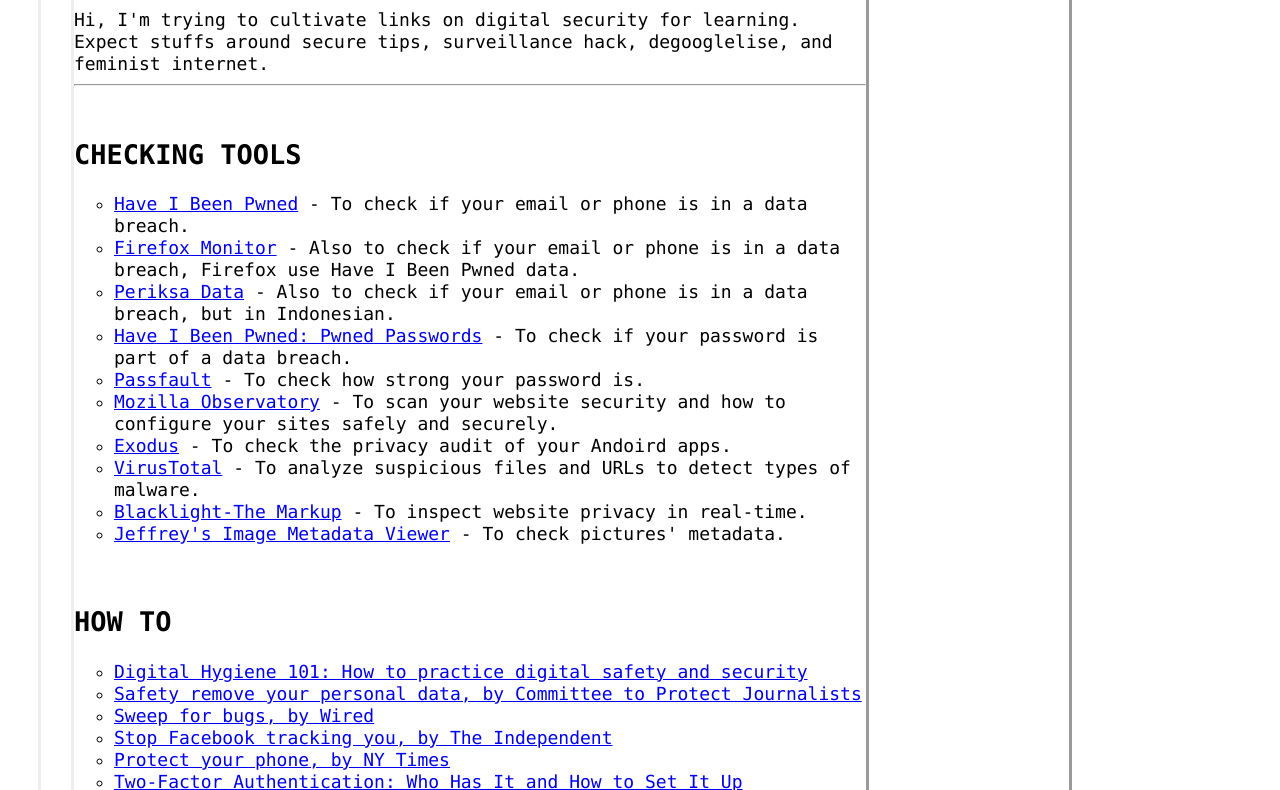
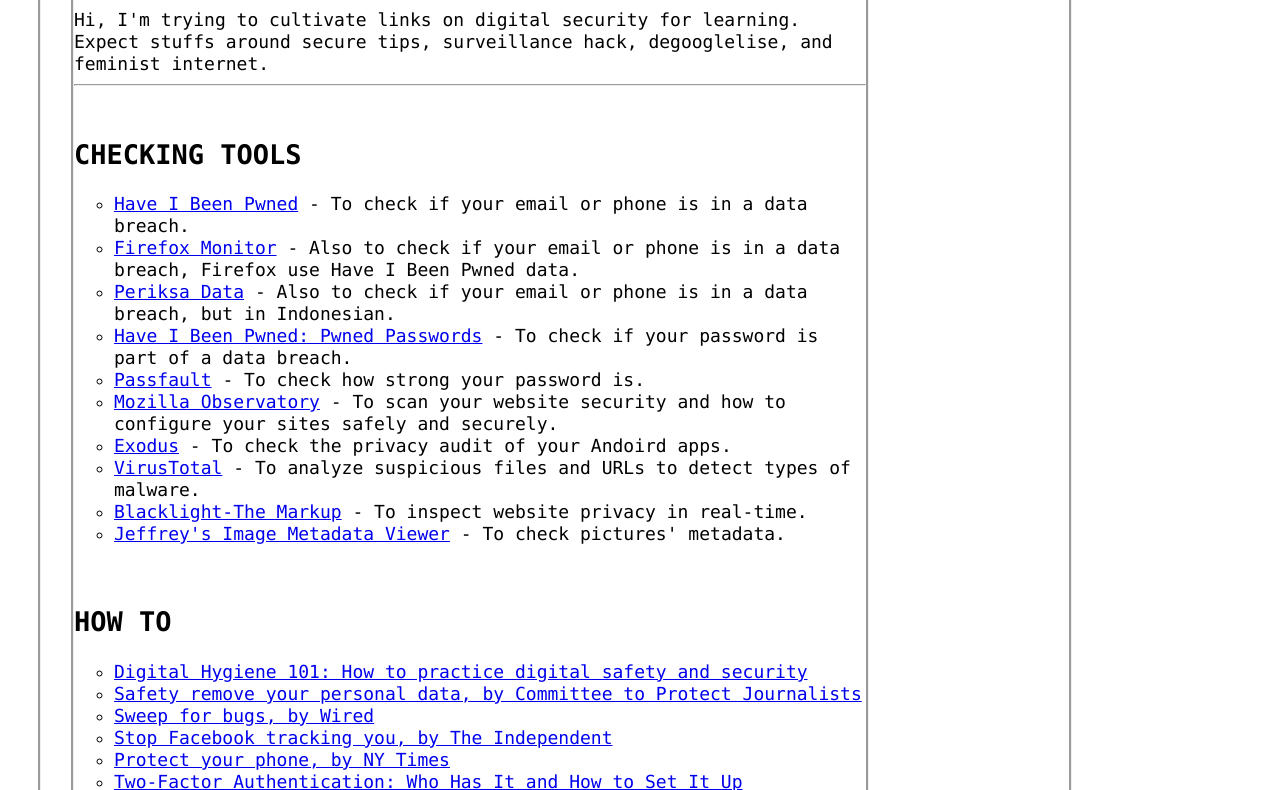
Before and after one commit to deeperunder/farhaway.github.io, a plain HTML site: page docs/index.html in a window 1280 px wide. Shown: the part 127-917 px from the top of the page. Drawn offline with Linux system fonts and the light colour scheme.

Commit message:
Update index.html

```diff
--- a/docs/index.html
+++ b/docs/index.html
@@ -9,7 +9,7 @@ div {
   margin-left: 30px;
   background-color: white;
   font-size: 18px;
-  border-style: outset;
+  border-style: groove;
 }
 </style>
 </head>
```
